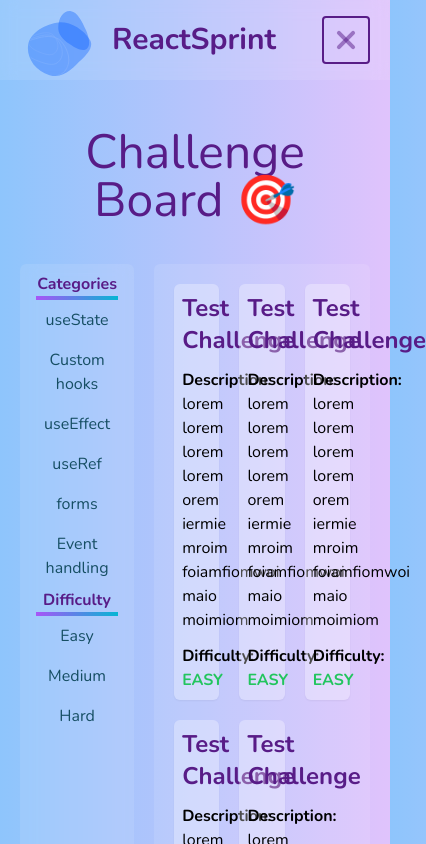
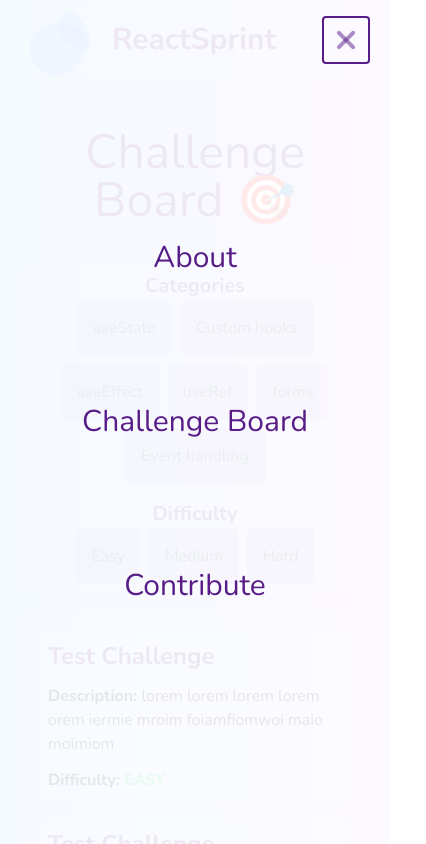
Before and after one commit to OGreeni/reactsprint, a Next.js app: page /challenge-board in a window 390 px wide. Both pictures are taken after a click on the button 346 px from the left and 40 px from the top of the page. Shown: the top 844 px of the page, 426 px wide, since content can reach past the window. Built offline with nearby package versions, Linux system fonts and the light colour scheme.

Commit message:
add hamburger menu functionality

```diff
--- a/app/(components)/(styled)/styled-button.tsx
+++ b/app/(components)/(styled)/styled-button.tsx
@@ -6,7 +6,7 @@
   return (
     <button
       {...attrs}
-      className={`block rounded-xl border-2 border-white bg-gradient-to-tr from-purple-500 to-teal-500 p-4 font-bold text-white transition-all hover:rounded-2xl hover:border-orange-200 hover:text-orange-200 hover:shadow-lg ${className}`}
+      className={`block rounded-xl border-2 border-white bg-gradient-to-tr from-purple-500 to-teal-500 p-4 font-bold text-white transition-all hover:rounded-2xl hover:opacity-75 hover:shadow-lg ${className}`}
     >
       {children}
     </button>
--- a/app/(components)/challenge-card.tsx
+++ b/app/(components)/challenge-card.tsx
@@ -24,8 +24,8 @@
       : 'text-red-500';
 
   return (
-    <Link href={`/challenges/${slug}`}>
-      <div className="flex flex-col gap-3 rounded-md bg-white/30 p-2 shadow-sm transition-all hover:rounded-xl hover:text-purple-900 hover:shadow-md">
+    <Link href={`/challenge-board/${slug}`}>
+      <div className="flex flex-col gap-3 rounded-md bg-white/10 p-2 shadow-sm transition-all hover:rounded-xl hover:text-purple-900 hover:shadow-md">
         <h3 className="text-2xl font-bold text-purple-900">
           {titleCase(title)}
         </h3>
--- a/app/(components)/hamburger.tsx
+++ b/app/(components)/hamburger.tsx
@@ -1,13 +1,17 @@
 'use client';
 import React, { useState } from 'react';
 
-export default function Hamburger() {
-  const [isOpen, setIsOpen] = useState(false);
+interface Props {
+  isOpen: boolean;
+  setIsOpen: React.Dispatch<React.SetStateAction<boolean>>;
+}
+
+export default function Hamburger({ isOpen, setIsOpen }: Props) {
   const genericHamburgerLine = `h-1 w-6 my-1 rounded-full bg-purple-900 transition ease transform duration-300`;
 
   return (
     <button
-      className="group flex h-12 w-12 flex-col items-center justify-center rounded border-2 border-purple-900"
+      className="group z-10 flex h-12 w-12 flex-col items-center justify-center rounded border-2 border-purple-900"
       onClick={() => setIsOpen(!isOpen)}
     >
       <div
--- a/app/(components)/navigation.tsx
+++ b/app/(components)/navigation.tsx
@@ -1,4 +1,5 @@
-import React from 'react';
+'use client';
+import React, { useState } from 'react';
 
 import StyledLink from '@app/(components)/(styled)/styled-link';
 import LottieWrapper from '@components/lottie-wrapper';
@@ -7,6 +8,7 @@
 import Hamburger from './hamburger';
 
 export default function Navigation() {
+  const [isOpen, setIsOpen] = useState(false);
   return (
     <nav className="fixed top-0 left-0 z-10 flex w-full justify-between bg-white/10 px-5 text-3xl text-purple-900 backdrop-blur">
       <div className="flex items-center gap-3 font-bold">
@@ -24,7 +26,17 @@
         <StyledLink href="/contribute">Contribute</StyledLink>
       </div>
       <div className="flex items-center justify-center lg:hidden">
-        <Hamburger />
+        <Hamburger isOpen={isOpen} setIsOpen={setIsOpen} />
+      </div>
+
+      <div
+        className={`${
+          !isOpen && 'pointer-events-none opacity-0'
+        } fixed left-0 top-0 flex h-screen w-screen flex-col items-center justify-center gap-32 bg-white/90 transition-opacity`}
+      >
+        <StyledLink href="/about">About</StyledLink>
+        <StyledLink href="/challenge-board">Challenge Board</StyledLink>
+        <StyledLink href="/contribute">Contribute</StyledLink>
       </div>
     </nav>
   );
--- a/app/challenge-board/[slug]/page.tsx
+++ b/app/challenge-board/[slug]/page.tsx
@@ -1,9 +1,21 @@
-import React from 'react';
+import React, { useState } from 'react';
 
 interface Props {
   params: { slug: string };
 }
 
 export default function Page({ params }: Props) {
-  return <section>TEST</section>;
+  return (
+    <section className="flex gap-4">
+      <aside className="grow rounded-md bg-white/10">
+        <h2>TITLE</h2>
+      </aside>
+      <div className="grow rounded-md bg-white/10 p-4">
+        <iframe
+          src="https://codesandbox.io/embed/challenge-1-js-xnnqp5?fontsize=14&hidenavigation=1&theme=dark"
+          className="h-full w-full"
+        />
+      </div>
+    </section>
+  );
 }
--- a/app/challenge-board/category.tsx
+++ b/app/challenge-board/category.tsx
@@ -5,8 +5,10 @@
 }
 export default function Category({ children }: Props) {
   return (
-    <li className="text-cyan-900 transition-colors hover:text-purple-500">
-      <button className="h-full w-full p-2">{children}</button>
+    <li className="rounded-md bg-purple-900/20 p-2 text-cyan-900 transition-colors hover:bg-purple-900/10 hover:text-purple-500 lg:bg-transparent">
+      <button className="h-full w-full whitespace-nowrap p-2  lg:whitespace-normal">
+        {children}
+      </button>
     </li>
   );
 }
--- a/app/challenge-board/page.tsx
+++ b/app/challenge-board/page.tsx
@@ -1,18 +1,36 @@
-import React from 'react';
+'use client';
+import React, { useState } from 'react';
 
 import ChallengeCard from '@components/challenge-card';
 
 import Sidebar from './sidebar';
 
 export default function Page() {
+  // null --> initial state (nothing selected, everything shown)
+  const [filters, setFilters] = useState<{
+    categories: {
+      useState: boolean;
+      customHooks: boolean;
+      useEffect: boolean;
+      useRef: boolean;
+      forms: boolean;
+      eventHandling: boolean;
+    };
+    difficulty: {
+      easy: boolean;
+      medium: boolean;
+      hard: boolean;
+    };
+  } | null>(null);
+
   return (
     <section>
       <h1 className="text-center text-5xl text-purple-900">
         Challenge Board 🎯
       </h1>
-      <div className="mt-10 grid grid-cols-[1fr_8fr] gap-5">
+      <div className="mt-10 grid gap-5 lg:grid-cols-[1fr_8fr]">
         <Sidebar />
-        <div className="grid grid-cols-3 grid-rows-4 gap-5 rounded-md bg-white/10 p-5">
+        <div className="grid grid-rows-4 gap-5 rounded-md bg-white/10 p-5 lg:grid-cols-fill-96">
           <ChallengeCard
             title="test challenge"
             description="lorem lorem lorem lorem orem iermie mroim foiamfiomwoi maio moimiom"
--- a/app/challenge-board/sidebar.tsx
+++ b/app/challenge-board/sidebar.tsx
@@ -13,21 +13,29 @@
 
 export default function Sidebar() {
   return (
-    <aside className="mx-auto h-full w-full rounded-md bg-white/10 py-2 px-4 backdrop-blur">
-      <p className="text-center font-bold text-purple-900">Categories</p>
-      <div className="h-1 w-full bg-gradient-to-r from-purple-500 to-cyan-500" />
-      <ul>
+    <aside className="mx-auto flex h-full w-full flex-col items-center justify-center gap-4 rounded-md bg-white/10 py-2 px-4 backdrop-blur lg:block lg:flex-row lg:gap-0">
+      <div>
+        <p className="text-center text-xl font-bold text-purple-900">
+          Categories
+        </p>
+        <div className="hidden h-1 w-full bg-gradient-to-r from-purple-500 to-cyan-500 lg:block" />
+        <ul className="flex flex-wrap justify-center gap-2 lg:block lg:gap-0">
           {categories.map((category) => (
             <Category key={category}>{category}</Category>
           ))}
         </ul>
-      <p className="text-center font-bold text-purple-900">Difficulty</p>
-      <div className="h-1 w-full bg-gradient-to-r from-purple-500 to-cyan-500" />
-      <ul>
+      </div>
+      <div>
+        <p className="text-center text-xl font-bold text-purple-900">
+          Difficulty
+        </p>
+        <div className="hidden h-1 w-full bg-gradient-to-r from-purple-500 to-cyan-500 lg:block" />
+        <ul className="flex gap-2 lg:block lg:gap-0">
           <Category>Easy</Category>
           <Category>Medium</Category>
           <Category>Hard</Category>
         </ul>
+      </div>
     </aside>
   );
 }
--- a/package.json
+++ b/package.json
@@ -12,7 +12,8 @@
     "check-format": "prettier --check .",
     "check-lint": "eslint . --ext ts --ext tsx --ext js",
     "format": "prettier --write .",
-    "test-all": "npm run check-format && npm run check-lint && npm run check-types && npm run build"
+    "test-all": "npm run check-format && npm run check-lint && npm run check-types && npm run build",
+    "postinstall": "husky install"
   },
   "dependencies": {
     "@next/font": "13.1.1",
@@ -29,6 +30,8 @@
     "typescript": "4.9.4"
   },
   "devDependencies": {
+    "@commitlint/cli": "^17.4.0",
+    "@commitlint/config-conventional": "^17.4.0",
     "@types/react-lottie": "^1.2.6",
     "autoprefixer": "^10.4.13",
     "eslint-config-prettier": "^8.6.0",
--- a/tailwind.config.cjs
+++ b/tailwind.config.cjs
@@ -8,6 +8,9 @@
     './components/**/*.{js,ts,jsx,tsx}',
   ],
   theme: {
+    gridTemplateColumns: {
+      'fill-96': 'repeat(auto-fill, 24rem)',
+    },
     extend: {
       fontFamily: {
         sans: ['Nunito', ...defaultTheme.fontFamily.sans],
```
Also changed, not shown: .commitlintrc.json (added), .huskyrc.json (added), 2 other files (tests, documents, lock files or other folders). Lines whose indentation alone changed are shown as unchanged.
